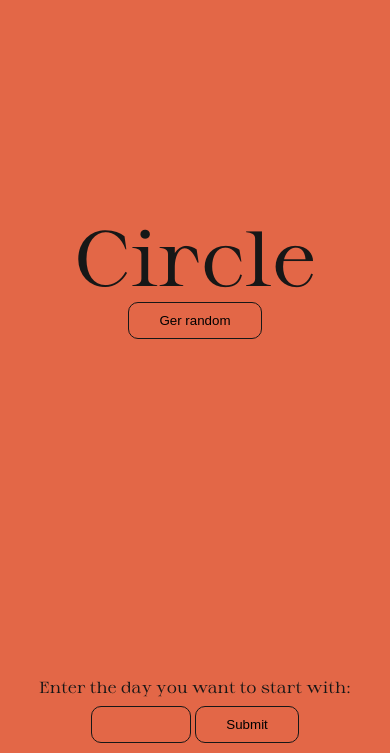
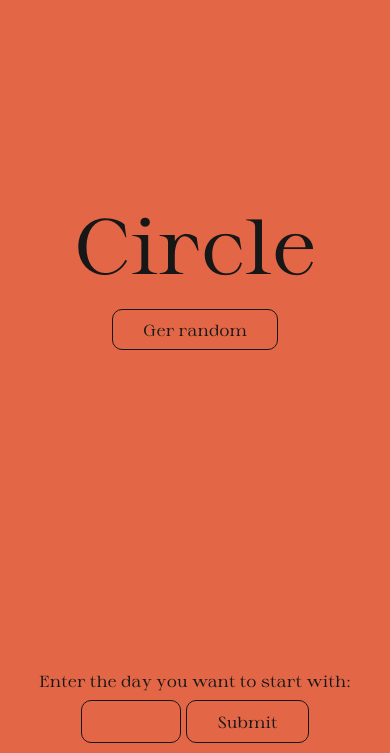
Before and after one commit to itsmartins/onedraw, a plain HTML site: page index.html in a window 390 px wide. Shown: the part 91-844 px from the top of the page. Drawn offline with Linux system fonts and the light colour scheme.

Commit message:
fixes for iphone

```diff
--- a/index.html
+++ b/index.html
@@ -17,6 +17,7 @@
         <main>
             <div class="prompt-container">
                 <div id="prompt">Loading...</div>
+                <br>
                 <button class="button" onclick="getRandom()">Ger random</button>
             </div>
         </main>
@@ -25,7 +26,7 @@
             <div class="input-container">
                 <div id="dayInput" style="display: flex; justify-content: center; align-items: center; flex-wrap: wrap;">
                     <label for="latestDay" style="display: inline-block; margin: 10px;">Enter the day you want to start with:</label>
-                    <div>
+                    <div style="display: flex; gap: 5px;">
                         <input type="number" id="latestDay" min="0" max="364">
                         <button class="button" onclick="saveDay()">Submit</button>
                     </div>
--- a/styles.css
+++ b/styles.css
@@ -19,6 +19,7 @@
 
 html, body {
     height: 100vh;
+    height: 100dvh;
     margin: 0;
     padding: 0;
 }
@@ -64,13 +65,14 @@ h1 {
 
 #latestDay {
     width: 100px;
-    padding: 10px 30px;
+    padding: 13px 30px;
     background-color: transparent;
     border-radius: 10px;
     border: 1px solid var(--color-1);
 }
 
 .button {
+    all: unset;
     padding: 10px 30px;
     background-color: transparent;
     border-radius: 10px;
```
